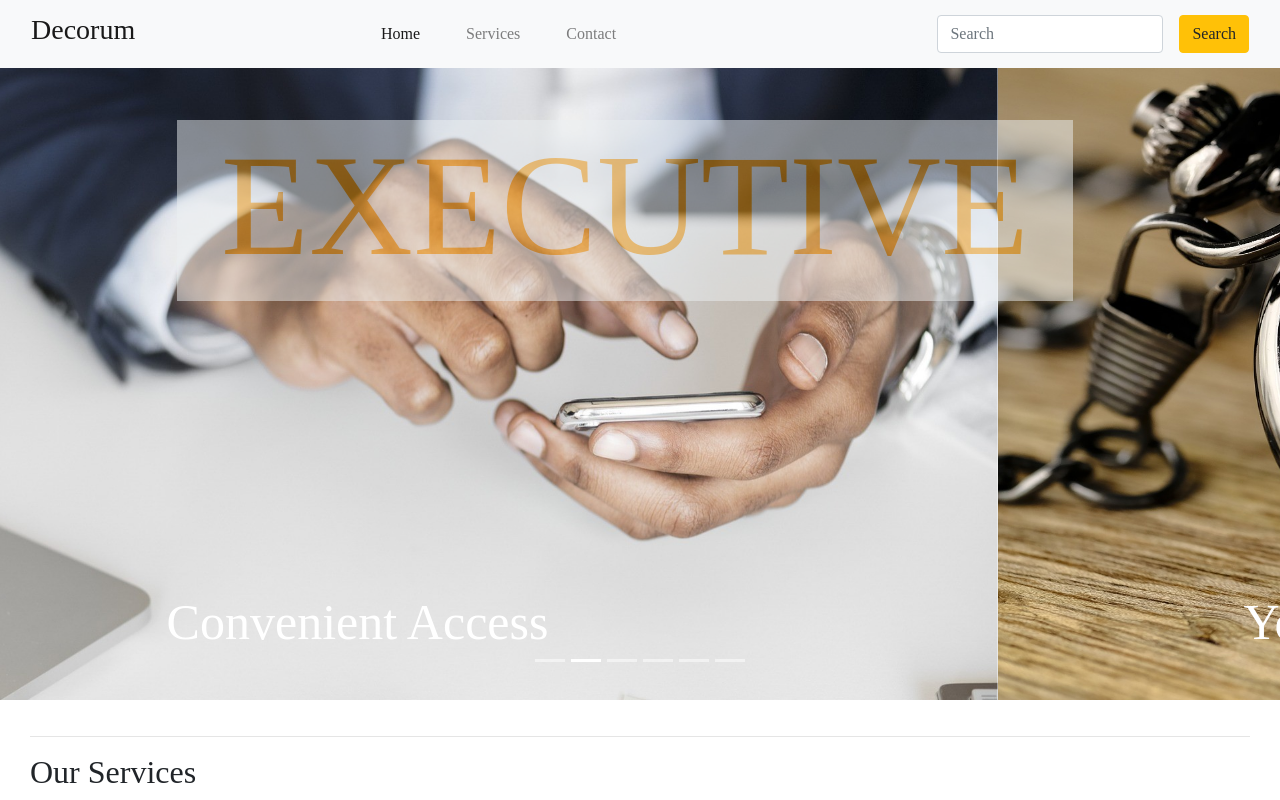
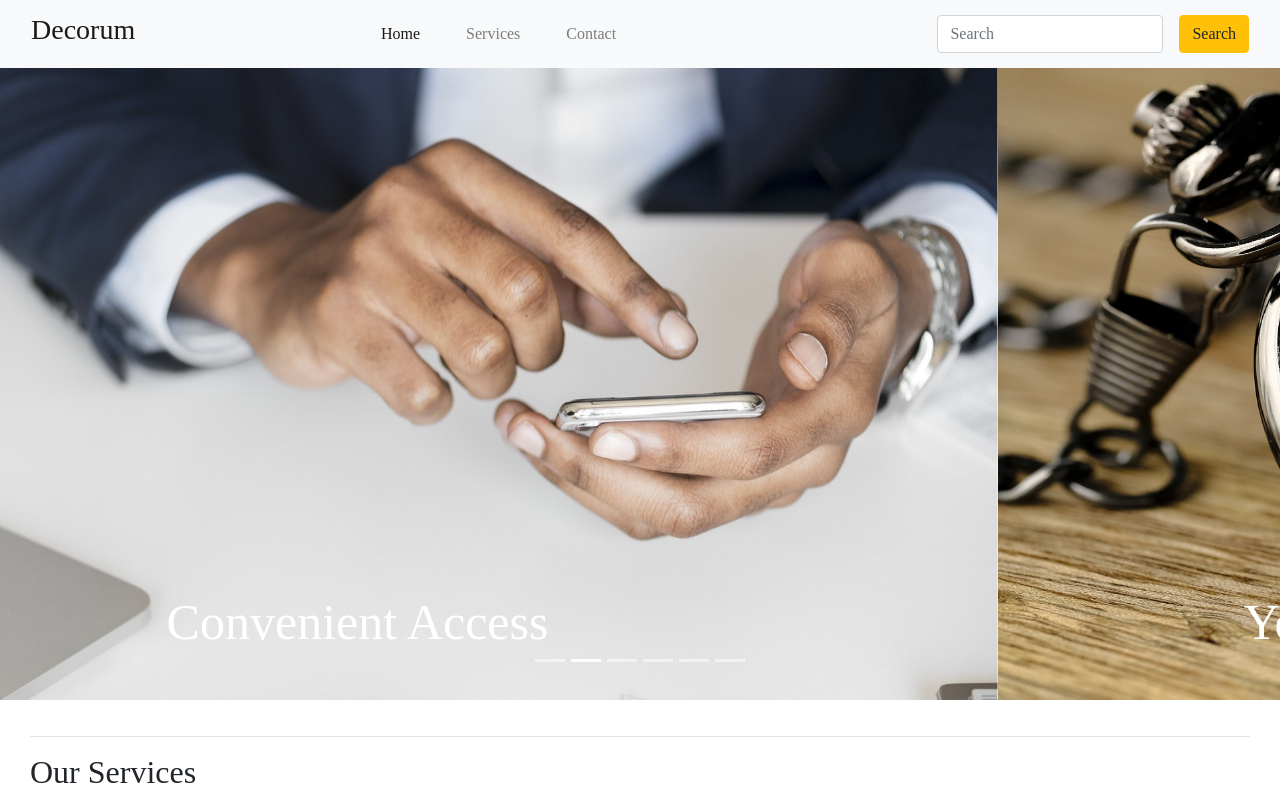
Before and after one commit to Oghenemaro/Decorum, a plain HTML site: page index.html in a window 1280 px wide. Shown: the top 800 px of the page. Drawn offline with nearby package versions, Linux system fonts and the light colour scheme.

Commit message:
Update Home Page

```diff
--- a/index.html
+++ b/index.html
@@ -48,11 +48,6 @@
             </div>
         </nav>
 
-        <div class="row quickServiceRow">
-            <div class="col-sm-12" style="text-align: center; padding: 0px;">
-                <h1>EXECUTIVE</h1>
-            </div>
-        </div>
 
         <div class="row">
             <div id="homeWelcomeCarousel" class="carousel slide col-sm-12" data-ride="carousel">
```
